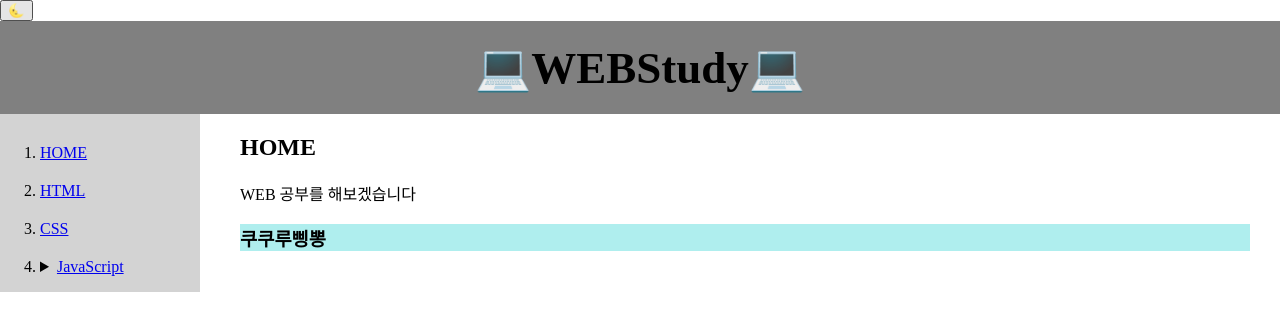
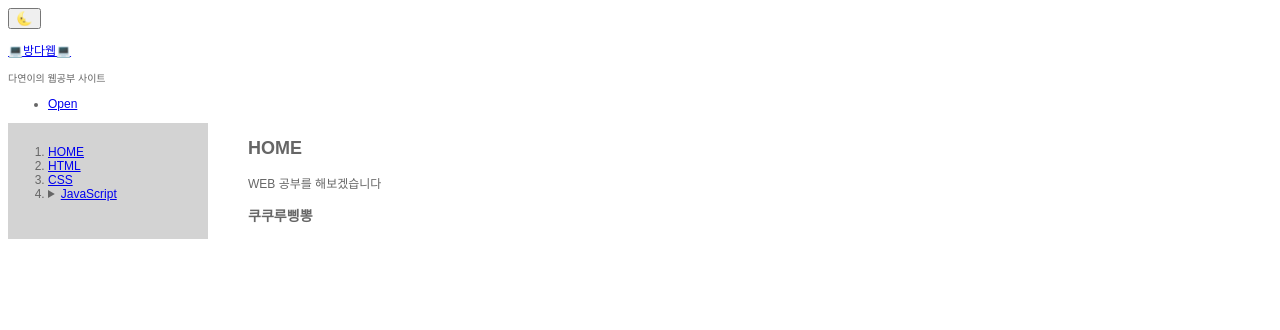
Before and after one commit to Bangdayeon/WEBStudy, a plain HTML site: page WEB1/HOMEList/HOME.html in a window 1280 px wide. Drawn offline with nearby package versions, Linux system fonts and the light colour scheme; files that its build step writes are made by us from their sources; files whose address does not match are found by name.

Commit message:
생코 클론_head

```diff
--- a/WEB1/HOMEList/HOME.html
+++ b/WEB1/HOMEList/HOME.html
@@ -7,17 +7,35 @@
         <script src="https://code.jquery.com/jquery-3.7.0.js"></script>
         <script src="js/colors.js"></script>
     </head>
-    <body>
-        <div id="title">
+
+    <body id="course_index">
+        <div id="whole_wrapper">
+            <div id="head">
                 <input type="button" value="🌜" onclick="nightDayHandler(this);">
-            <h1>💻WEBStudy💻</h1>
+                <header>
+                    <hgroup>
+                        <p class="title">
+                            <a href="WEBStudy.html">💻방다웹💻</a>
+                        </p>
+                        <p class="subtitle">
+                            <small>다연이의 웹공부 사이트</small>
+                        </p>
+                    </hgroup>
+                    <ul id="left_nav">
+                        <li id="to_home">
+                            <a class="title" href="WEBStudy.html">
+                                <span>Open</span>
+                            </a>
+                        </li>
+                    </ul>
+                </header>
             </div>
 
             <div id="grid">
                 <div id="list">
                     <ol>
                         <li><a href="HOME.html">HOME</a></li>
-                    <li><a href="HTML.html">HTML</a></li>
+                        <li><a href="WEB1/HTMLList/HTML.html">HTML</a></li>
                         <li><a href="CSS.html">CSS</a></li>
                         <li>
                             <details>
@@ -39,5 +57,7 @@
 
                 </div>
             </div>
+        </div>
+
     </body>
 </html>
--- a/WEB1/css/master.css
+++ b/WEB1/css/master.css
@@ -1,14 +1,16 @@
+
+/*================[ body ]================*/
 body{
-    margin:0;
+    font-family:Arial, Helvetica, sans-serif;
+    font-size:.75em;
+    color: #666
 }
 
-h3{
-    background-color:paleturquoise;
-    border-top:30px;
-    margin-right:30px;
-}
-li{
-    margin-top:20px;
+
+#whole_wrapper>.head header {
+    position: relative;
+    text-align: center;
+    z-index: 14
 }
 
 #title h1{ /*부모가 title인 h1에 대한 설정*/
```
Also changed, not shown: WEB1/WEBStudy.html (+20 -2 lines). Lines whose indentation alone changed are shown as unchanged.
